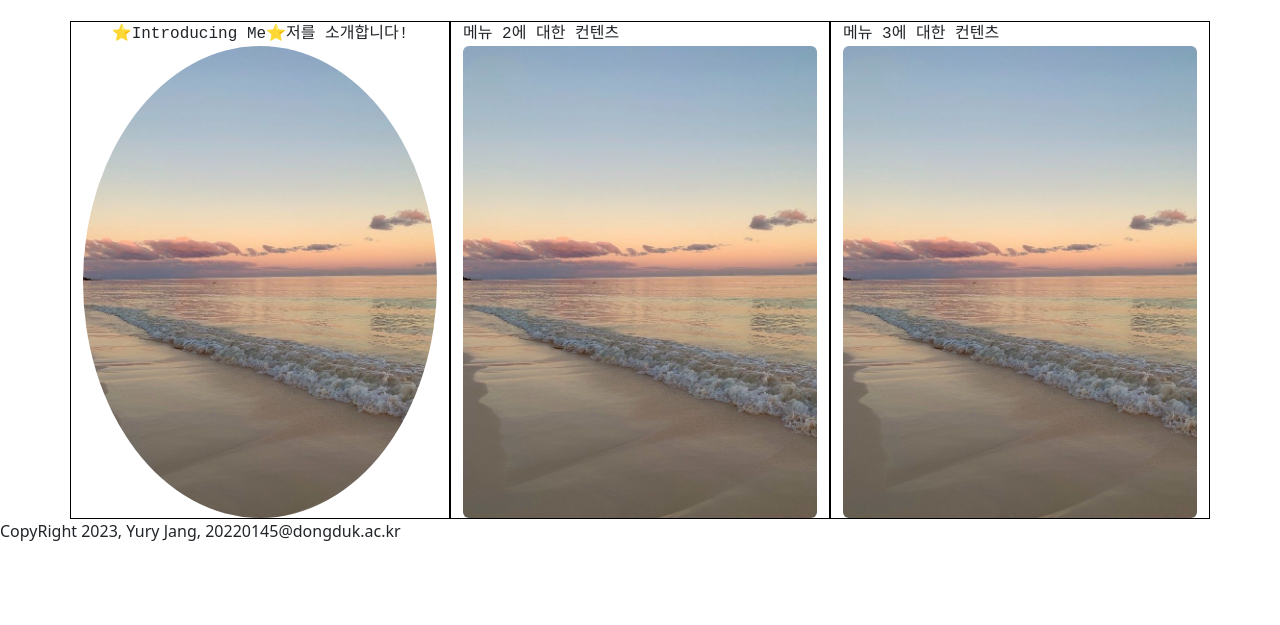
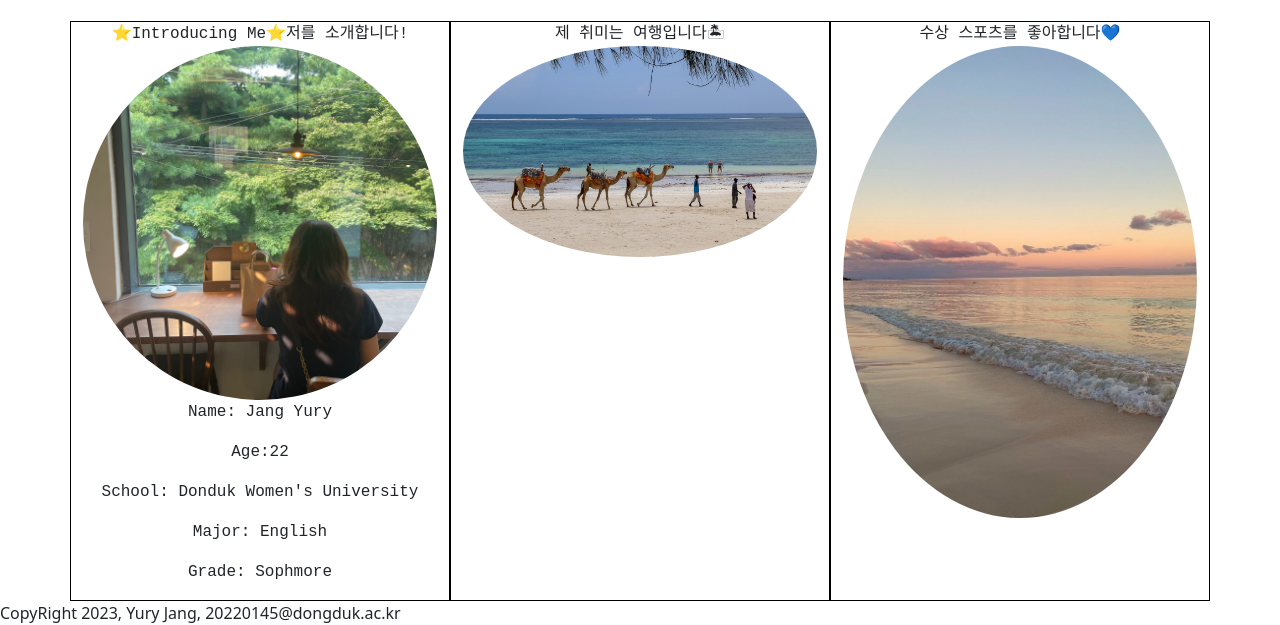
Before and after one commit to YuryJang/web_2023, a plain HTML site: page reports/final_project.html in a window 1280 px wide. Shown: the part 327-952 px from the top of the page. Before the commit the page ends 870 px from the top, so only its background shows below. Drawn offline with nearby package versions, Linux system fonts and the light colour scheme.

Commit message:
Merge remote-tracking branch 'origin/main'

```diff
--- a/reports/final_project.html
+++ b/reports/final_project.html
@@ -65,14 +65,18 @@
     <p style="font-family: monospace">
 	<h2>Hi:) My name is Yury!</h2></p>
 <div class="col-md-4 b text-center text-capitalize" style="font-family: monospace">⭐️Introducing Me⭐️저를 소개합니다!
+	<img class="img-fluid rounded-circle" src="/reports/IMG_2837.JPG">
+<p>Name: Jang Yury</p>
+<p>Age:22</p>
+<p>School: Donduk Women's University</p>
+<p>Major: English</p>
+<p>Grade: Sophmore</p>
+</div>
+<div class="col-md-4 b text-center text-capitalize">제 취미는 여행입니다🏝
+	<img class="img-fluid rounded-circle" src="/reports/africa.jpg">
+	</div>
+<div class="col-md-4 b text-center text-capitalize">수상 스포츠를 좋아합니다💙
 	<img class="img-fluid rounded-circle" src="/reports/beach.jpeg">
-
-</div>
-<div class="col-md-4 b">메뉴 2에 대한 컨텐츠
-	<img class="img-fluid rounded" src="/reports/beach.jpeg" alt="">
-	</div>
-<div class="col-md-4 b">메뉴 3에 대한 컨텐츠
-	<img class="img-fluid rounded" src="/reports/beach.jpeg" alt="">
 	</div>
 </div>
 </div>
```
Also changed, not shown: reports/IMG_2837.JPG (added).
